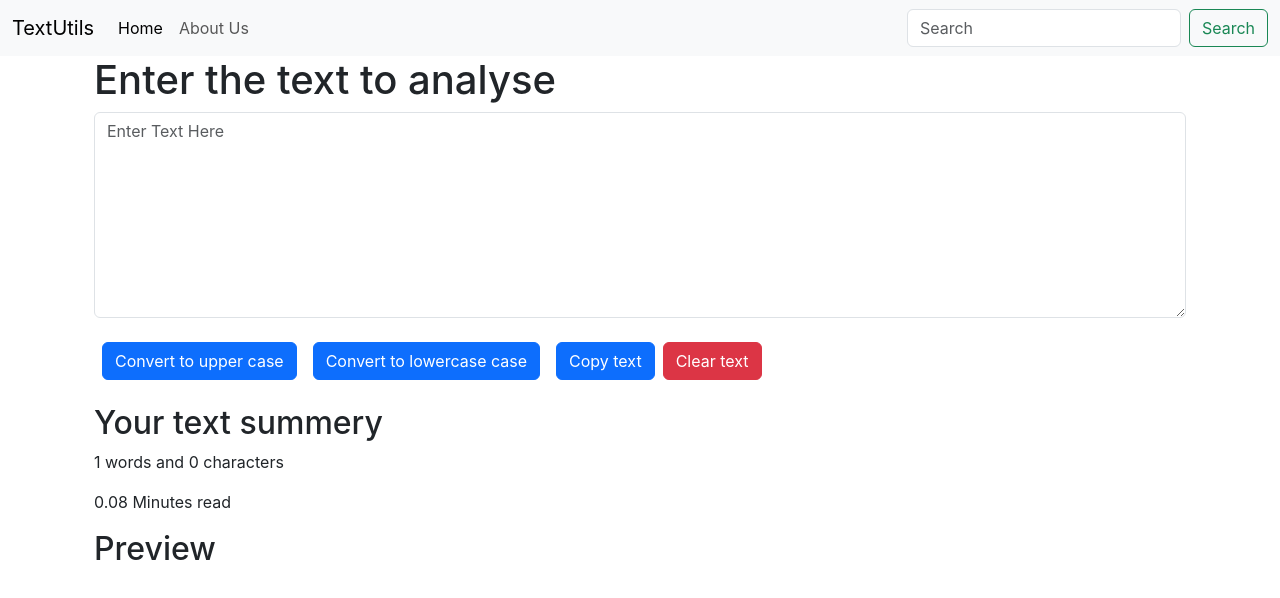
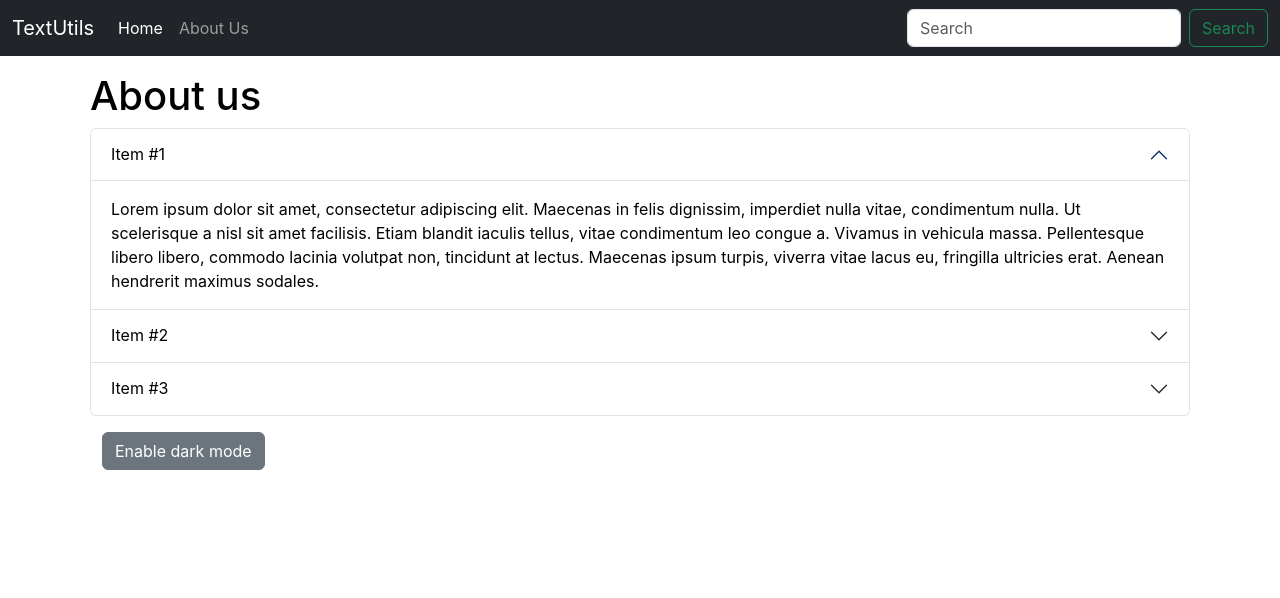
Before and after one commit to Rishikesh-00/TextUtils, a React (Create React App) app: page / in a window 1280 px wide. Shown: the top 598 px of the page. Built offline with nearby package versions, Linux system fonts and the light colour scheme.

Commit message:
commit -m"about.js added"     commit -m"just normal changes"

```diff
--- a/src/App.js
+++ b/src/App.js
@@ -1,14 +1,18 @@
 // import logo from './logo.svg';
 import "./App.css";
 import Navbar from "./components/Navbar";
-import TextForm from "./components/TextForm";
+// import TextForm from "./components/TextForm";
+import About from "./components/About";
 function App() {
   return (
     <>
       {/* <Navbar /> */}
       <Navbar title="TextUtils" about="About Us" />
+      {/* <div className="container">
+      <TextForm heading="Enter the text to analyse"/>
+      </div> */}
       <div className="container">
-      <TextForm heading="Enter the text to analyse"/>
+      <About/>
       </div>
     </>
   );
--- /dev/null
+++ b/src/components/About.js
@@ -0,0 +1,127 @@
+import React, {useState} from "react";
+
+export default function About() {
+  const [mystyle, setMyStyle] = useState({
+    color: "black",
+    backgroundColor: "white"
+  });
+  const [btntxt, setBtnTxt] = useState("Enable dark mode")
+  const toggleStyle=()=>{
+    // alert(mystyle.color)
+    if(mystyle.color==='white'){
+      setMyStyle({
+        color:"black",
+        backgroundColor:"white"
+      })
+      setBtnTxt("Enable dark mode")
+    }
+    else{
+      setMyStyle({
+        color:"white",
+        backgroundColor:"black"
+      })
+      setBtnTxt("Enable light mode")
+    }
+  }
+
+
+  return (
+    <div className="container my-2 p-2 " style={mystyle} >
+        <h1>About us</h1>
+      <div className="accordion" id="accordionExample">
+        <div className="accordion-item">
+          <h2 className="accordion-header" id="headingOne">
+            <button style={mystyle}
+              className="accordion-button"
+              type="button"
+              data-bs-toggle="collapse"
+              data-bs-target="#collapseOne"
+              aria-expanded="true"
+              aria-controls="collapseOne"
+            >
+              Item #1
+            </button>
+          </h2>
+          <div
+            id="collapseOne"
+            className="accordion-collapse collapse show"
+            aria-labelledby="headingOne"
+            data-bs-parent="#accordionExample"
+
+          >
+            <div className="accordion-body" style={mystyle} >
+              Lorem ipsum dolor sit amet, consectetur adipiscing elit. Maecenas
+              in felis dignissim, imperdiet nulla vitae, condimentum nulla. Ut
+              scelerisque a nisl sit amet facilisis. Etiam blandit iaculis
+              tellus, vitae condimentum leo congue a. Vivamus in vehicula massa.
+              Pellentesque libero libero, commodo lacinia volutpat non,
+              tincidunt at lectus. Maecenas ipsum turpis, viverra vitae lacus
+              eu, fringilla ultricies erat. Aenean hendrerit maximus sodales.
+            </div>
+          </div>
+        </div>
+        <div className="accordion-item">
+          <h2 className="accordion-header" id="headingTwo">
+            <button  style={mystyle}
+              className="accordion-button collapsed"
+              type="button"
+              data-bs-toggle="collapse"
+              data-bs-target="#collapseTwo"
+              aria-expanded="false"
+              aria-controls="collapseTwo"
+            >
+              Item #2
+            </button>
+          </h2>
+          <div
+            id="collapseTwo"
+            className="accordion-collapse collapse"
+            aria-labelledby="headingTwo"
+            data-bs-parent="#accordionExample"
+          >
+            <div className="accordion-body" style={mystyle}>
+              Quisque sapien augue, ornare id leo a, tristique elementum justo.
+              Praesent non nulla sagittis, sollicitudin justo id, varius erat.
+              Nunc sed pharetra nisl. Cras et suscipit felis, in lacinia sapien.
+              Integer venenatis sagittis massa, eu eleifend nibh venenatis in.
+              Pellentesque a aliquet urna. Curabitur tortor metus, ultrices sed
+              mi at, sagittis imperdiet turpis. Suspendisse nec luctus nunc.
+              Fusce in arcu quis lacus mollis ultrices.
+            </div>
+          </div>
+        </div>
+        <div className="accordion-item">
+          <h2 className="accordion-header" id="headingThree">
+            <button style={mystyle}
+              className="accordion-button collapsed"
+              type="button"
+              data-bs-toggle="collapse"
+              data-bs-target="#collapseThree"
+              aria-expanded="false"
+              aria-controls="collapseThree"
+            >
+              Item #3
+            </button>
+          </h2>
+          <div
+            id="collapseThree"
+            className="accordion-collapse collapse"
+            aria-labelledby="headingThree"
+            data-bs-parent="#accordionExample"
+          >
+            <div className="accordion-body" style={mystyle}>
+              Praesent nec ipsum scelerisque dui condimentum pellentesque eu at
+              lectus. Vivamus purus purus, bibendum in vestibulum ac, pharetra
+              sit amet sapien. Nunc luctus, orci vel luctus cursus, nibh nisl
+              ullamcorper ipsum, eu malesuada arcu augue id nisi. In auctor mi
+              ac ante tincidunt tincidunt.
+            </div>
+          </div>
+        </div>
+      </div>
+      <div className="container my-3">
+      <button  type="button " className="btn btn-secondary " onClick={toggleStyle}>{btntxt}</button>
+      </div>
+    </div>
+  );
+}
--- a/src/components/Navbar.js
+++ b/src/components/Navbar.js
@@ -3,7 +3,7 @@ import PropTypes from "prop-types";
 
 export default function Navbar(props) {
   return (
-    <nav className="navbar navbar-expand-lg bg-body-tertiary bg-dark">
+    <nav className="navbar navbar-expand-lg navbar-dark bg-dark">
       <div className="container-fluid">
         <a className="navbar-brand" href="/">
           {props.title}
```
